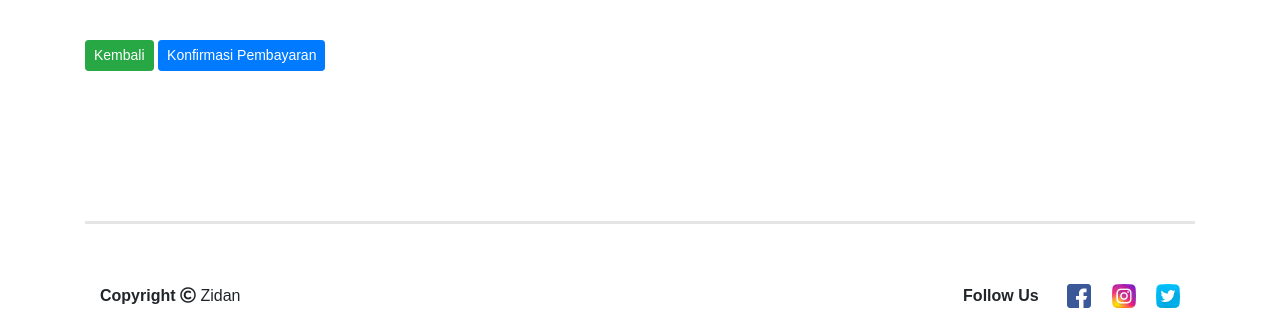
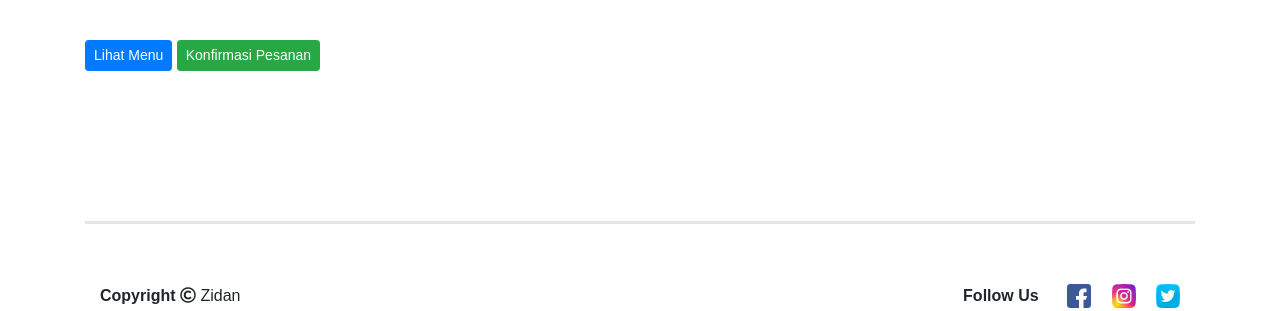
Before and after one commit to ZidannAR/tugas_kelompok, a PHP site: page /detail_pesanan.php in a window 1280 px wide. Shown: the part 661-972 px from the top of the page. Run offline with PHP 8.4, Linux system fonts and the light colour scheme; the visitor is signed in with stand-in values (Sample User, id 1); data that the repository does not hold is empty.

Commit message:
memulai membuat fitur baru yaitu konfirmasi pembelian

```diff
--- a/detail_pesanan.php
+++ b/detail_pesanan.php
@@ -131,9 +131,9 @@ if (empty($_SESSION["pesanan"]) or !isset($_SESSION["pesanan"])) {
     </table><br>
 
     <form method="POST" action="">
-      <a href="pesanan.php" class="btn btn-success btn-sm">Kembali</a>
-      <button class="btn btn-primary btn-sm" name="bayar">Konfirmasi Pembayaran</button>
-    </form>
+        <a href="menu_pembeli.php" class="btn btn-primary btn-sm">Lihat Menu</a>
+        <button class="btn btn-success btn-sm" name="konfirm">Konfirmasi Pesanan</button>
+      </form>
 
     <hr class="footer">
     <div class="container">
```
